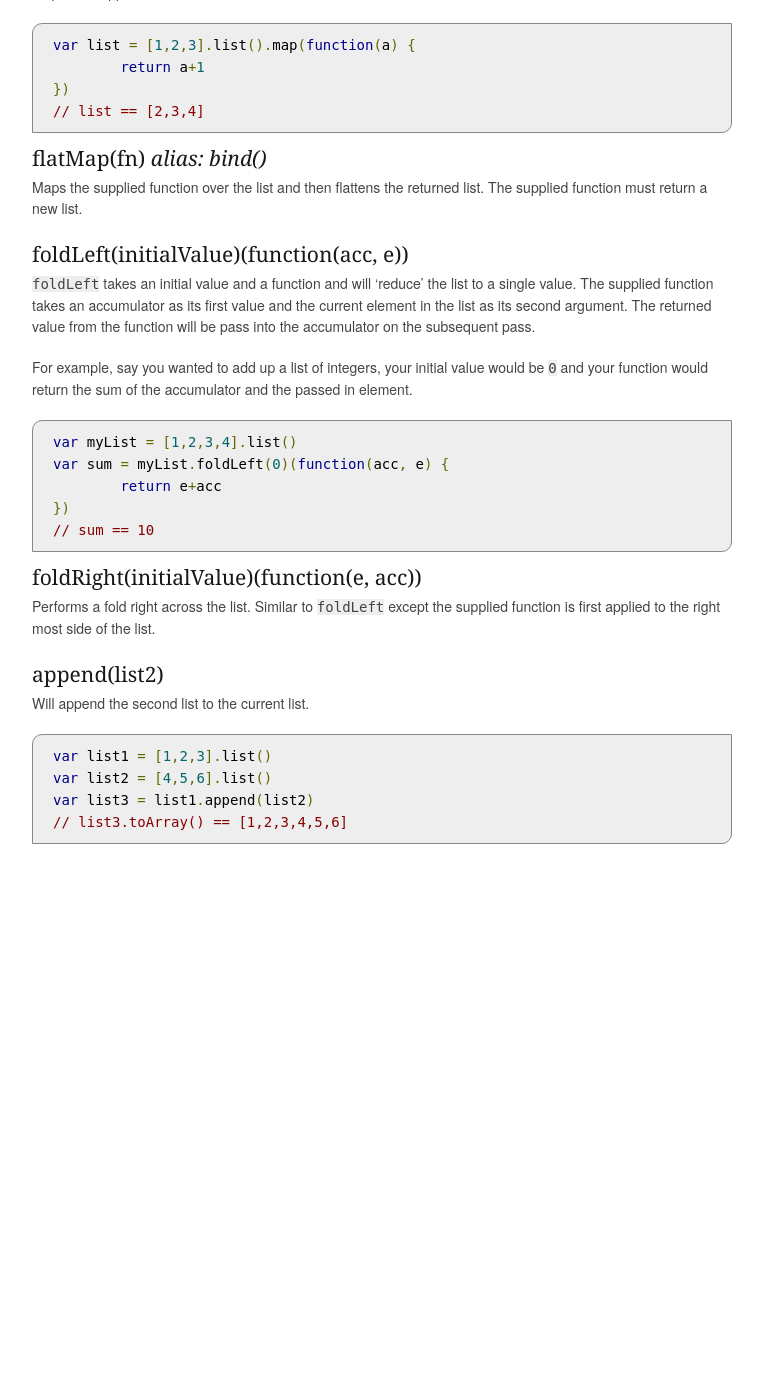
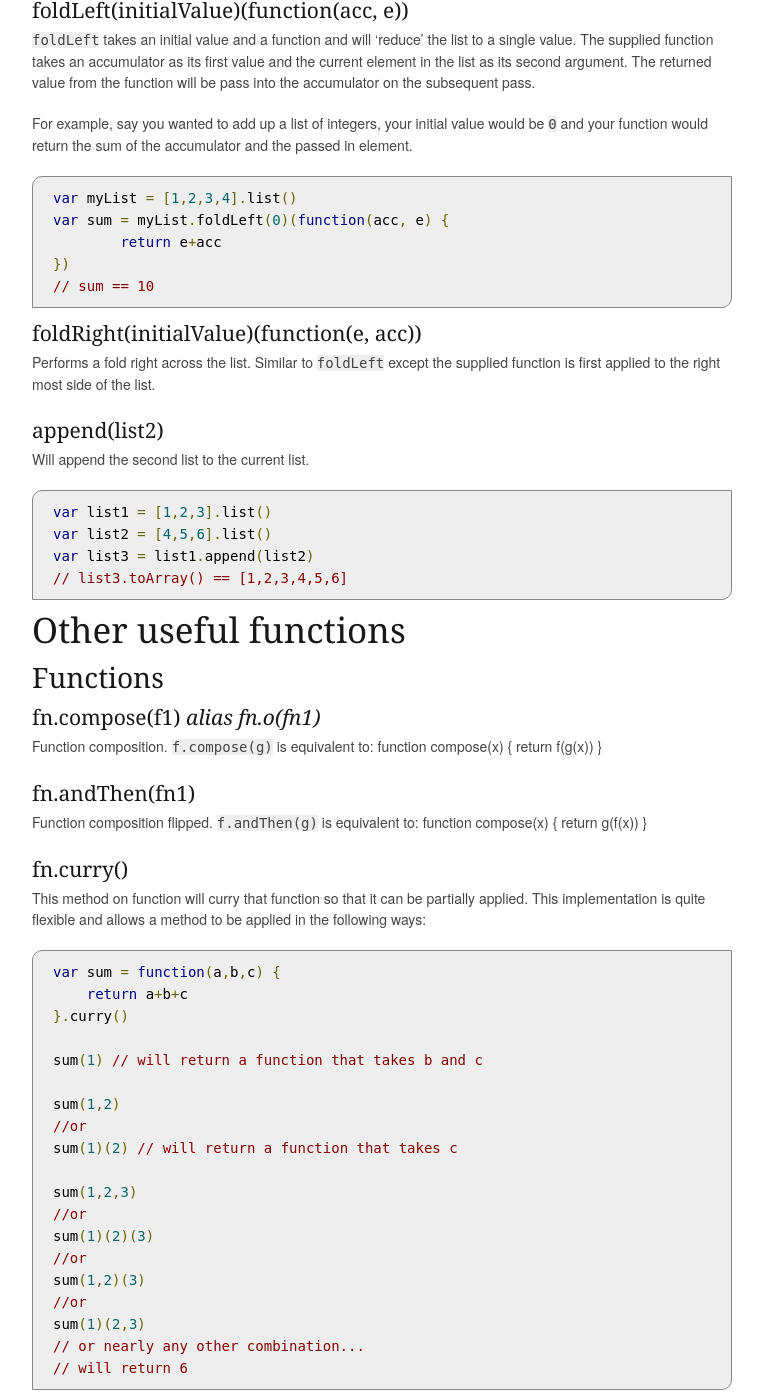
Before and after one commit to monet/monet.js, a Jekyll site: the page built from index.md, in a window 1280 px wide and 1400 px high, scrolled down 8564 px. Shown: the whole window, without its empty margins (138-901 px from the left). Built offline with Jekyll 4.4.1, drawn with Linux system fonts in a browser that asks for light colours; nearby versions of some CDN libraries; before the commit the page ends 9418 px from its top, so only the background shows below that; some of the changed text lies outside the part shown.

Commit message:
Added currying to doco

```diff
--- a/index.md
+++ b/index.md
@@ -369,6 +356,41 @@ Will append the second list to the current list.
 	var list3 = list1.append(list2)
 	// list3.toArray() == [1,2,3,4,5,6]
 
+##Other useful functions
+###Functions
+####fn.compose(f1) *alias fn.o(fn1)*
+Function composition.  `f.compose(g)` is equivalent to:
+	function compose(x) {
+		return f(g(x))
+	}
+####fn.andThen(fn1)
+Function composition flipped. `f.andThen(g)` is equivalent to:
+	function compose(x) {
+		return g(f(x))
+	}
+####fn.curry()
+This method on function will curry that function so that it can be partially applied. This implementation is quite flexible and allows
+a method to be applied in the following ways:
+
+    var sum = function(a,b,c) {
+        return a+b+c
+    }.curry()
+
+    sum(1) // will return a function that takes b and c
+
+    sum(1,2)
+    //or
+    sum(1)(2) // will return a function that takes c
+
+    sum(1,2,3)
+    //or
+    sum(1)(2)(3)
+    //or
+    sum(1,2)(3)
+    //or
+    sum(1)(2,3)
+    // or nearly any other combination...
+    // will return 6
 
 
 [functionalJava]: http://functionaljava.org/
```
Also changed, not shown: other parts of index.md (+0 -13 lines).
